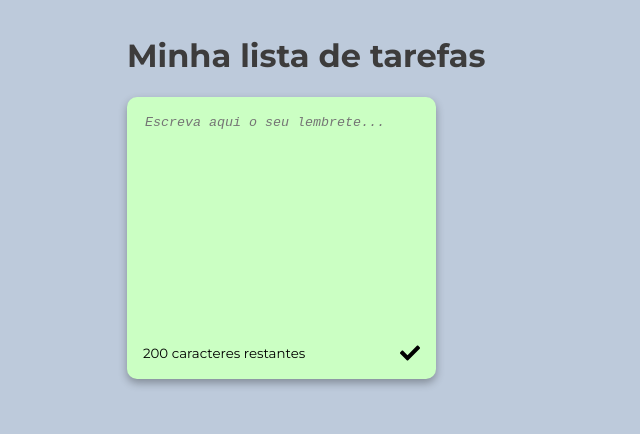
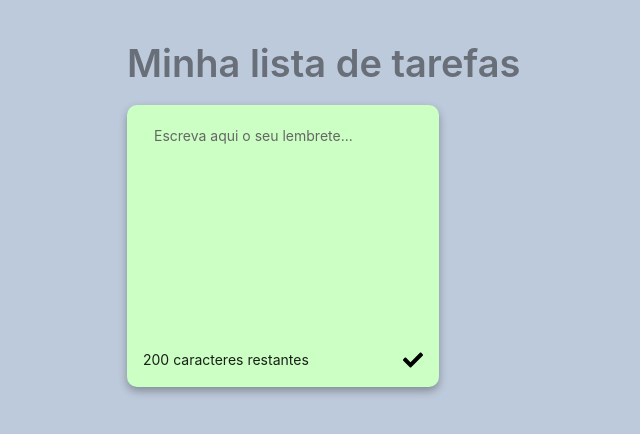
Before and after one commit to vitorgonaraujo/Project-ToDo, a React (Vite) app: page / in a window 1280 px wide. Shown: the top 434 px of the page, without its empty margins (33-673 px from the left). Built offline with nearby package versions, Linux system fonts and the light colour scheme.

Commit message:
Utilização do Antd

```diff
--- a/src/App.jsx
+++ b/src/App.jsx
@@ -1,10 +1,13 @@
 import ToDoList from "./components/ToDo/ToDoList";
-
+import { Typography } from "antd";
 function App() {
+  const { Title } = Typography;
   return (
     <>
       <div className="container">
-        <h1>Minha lista de tarefas</h1>
+        <Title level={1} type="secondary">
+          Minha lista de tarefas
+        </Title>
         <ToDoList />
       </div>
     </>
--- a/src/components/ToDo/AddTodo.jsx
+++ b/src/components/ToDo/AddTodo.jsx
@@ -1,6 +1,7 @@
 import React, { useState } from "react";
 import styles from "./styles.module.css";
 import { FaCheck } from "react-icons/fa";
+import { Input, Flex, Typography } from "antd";
 
 export default function AddTodo({ onAdd }) {
   const [text, setText] = useState("");
@@ -22,24 +23,29 @@ export default function AddTodo({ onAdd }) {
     setText("");
   };
 
+  const { TextArea } = Input;
+  const { Text } = Typography;
   return (
-    <div className={`${styles.addTodo} ${styles.todo}`}>
-      <textarea
+    <Flex
+      vertical
+      justify="space-between"
+      className={`${styles.addTodo} ${styles.todo}`}
+    >
+      <TextArea
         className={styles.textarea}
         placeholder="Escreva aqui o seu lembrete..."
-        rows="10"
-        cols="10"
         maxLength={charLimit}
         value={text}
         onChange={handleChange}
-      ></textarea>
+        autoSize
+      ></TextArea>
       <div className={styles.todoFooter}>
-        <small>{charLimit - text.length} caracteres restantes</small>
+        <Text>{charLimit - text.length} caracteres restantes</Text>
         <FaCheck
           className={`${styles.icons} ${styles.confirmIcon}`}
           onClick={handleAdd}
         />
       </div>
-    </div>
+    </Flex>
   );
 }
--- a/src/components/ToDo/ToDo.jsx
+++ b/src/components/ToDo/ToDo.jsx
@@ -4,6 +4,7 @@ import { FaRegTrashAlt } from "react-icons/fa";
 import { HiMiniPencilSquare } from "react-icons/hi2";
 import { FaCheck } from "react-icons/fa";
 import { IoClose } from "react-icons/io5";
+import { Input, Flex, Typography } from "antd";
 
 export default function ToDo({
   id,
@@ -24,20 +25,25 @@ export default function ToDo({
     setEditText(e.target.value);
   };
 
+  const { TextArea } = Input;
+  const { Text } = Typography;
   return (
-    <div className={styles.todo}>
+    <Flex vertical justify="space-between" className={styles.todo}>
       {isEditing && currentTodo && currentTodo.id === id ? (
         <div>
-          <textarea
+          <TextArea
+            className={styles.textarea}
             value={editText}
             onChange={handleChange}
-            rows="10"
-            cols="10"
             maxLength={charLimit}
+            autoSize={{
+              minRows: 8,
+              maxRows: 8,
+            }}
           />
 
           <div className={styles.todoFooter}>
-            <small>{charLimit - editText.length} caracteres restantes</small>
+            <text>{charLimit - editText.length} caracteres restantes</text>
             <FaCheck
               className={`${styles.icons} ${styles.confirmIcon}`}
               onClick={saveEdit}
@@ -52,7 +58,7 @@ export default function ToDo({
         <span>{text}</span>
       )}
       <div className={styles.todoFooter}>
-        <small>{createdAt}</small>
+        <Text>{createdAt}</Text>
         <div className={styles.icons}>
           {!isEditing && (
             <HiMiniPencilSquare
@@ -66,6 +72,6 @@ export default function ToDo({
           />
         </div>
       </div>
-    </div>
+    </Flex>
   );
 }
--- a/src/components/ToDo/ToDoList.jsx
+++ b/src/components/ToDo/ToDoList.jsx
@@ -1,9 +1,9 @@
 import React, { useState, useEffect } from "react";
-import styles from "./styles.module.css";
 import ToDo from "./ToDo";
 import AddTodo from "./AddTodo";
 import dayjs from "dayjs";
 import { nanoid } from "nanoid";
+import { Row, Col } from "antd";
 
 export default function ToDoList() {
   const [todos, setTodos] = useState([]);
@@ -83,9 +83,12 @@ export default function ToDoList() {
   };
 
   return (
-    <div className={styles.todoContainer}>
+    <Row gutter={[12, 12]}>
+      <Col xs={24} md={12} lg={8}>
         <AddTodo onAdd={addTodo} />
+      </Col>
       {todos.map((todo) => (
+        <Col xs={24} md={12} lg={8}>
           <ToDo
             key={todo.id}
             id={todo.id}
@@ -100,7 +103,8 @@ export default function ToDoList() {
             saveEdit={saveEdit}
             cancelEdit={cancelEdit}
           />
+        </Col>
       ))}
-    </div>
+    </Row>
   );
 }
--- a/src/components/ToDo/styles.module.css
+++ b/src/components/ToDo/styles.module.css
@@ -1,13 +1,13 @@
-.todoContainer {
+/* .todoContainer {
   display: grid;
   grid-gap: 1rem;
   grid-template-columns: repeat(auto-fill, minmax(250px, 1fr));
-}
+}  */
 
 .todo {
-  display: flex;
+  /* display: flex;
   flex-direction: column;
-  justify-content: space-between;
+  justify-content: space-between; */
   background-color: #ffffc4;
   height: 250px;
   border-radius: 10px;
@@ -19,27 +19,32 @@
   box-shadow: 0 4px 8px rgba(0, 0, 0, 0.308);
 }
 
-.addTodo {
-  background-color: #cbffc3;
-}
-
-textarea {
-  border: none;
-  resize: none;
-  background-color: transparent;
-  font-style: italic;
-  width: 100%;
-}
-
-textarea:focus {
-  outline: none;
-}
-
 .todoFooter {
   display: flex;
   align-items: center;
   justify-content: space-between;
 }
+
+.addTodo {
+  background-color: #cbffc3;
+}
+
+.textarea {
+  border: none;
+  resize: none;
+  background-color: transparent;
+}
+
+.textarea:focus,
+.textarea:hover {
+  outline: none;
+  background-color: transparent;
+}
+
+.textarea::placeholder {
+  color: #666666;
+}
+
 .icons {
   display: flex;
   gap: 15px;
--- a/src/index.css
+++ b/src/index.css
@@ -4,10 +4,6 @@ body {
   box-sizing: border-box;
   font-family: "Montserrat", sans-serif;
   background-color: #bdcadb;
-}
-
-h1 {
-  color: #3d3c3c;
 }
 
 .container {
```
Lines whose indentation alone changed are shown as unchanged.
